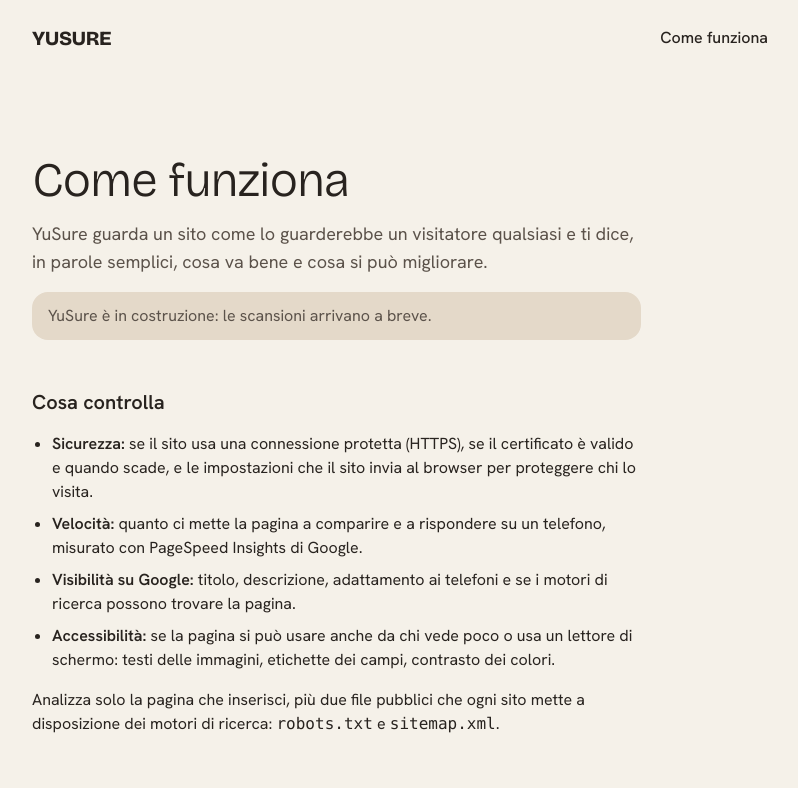
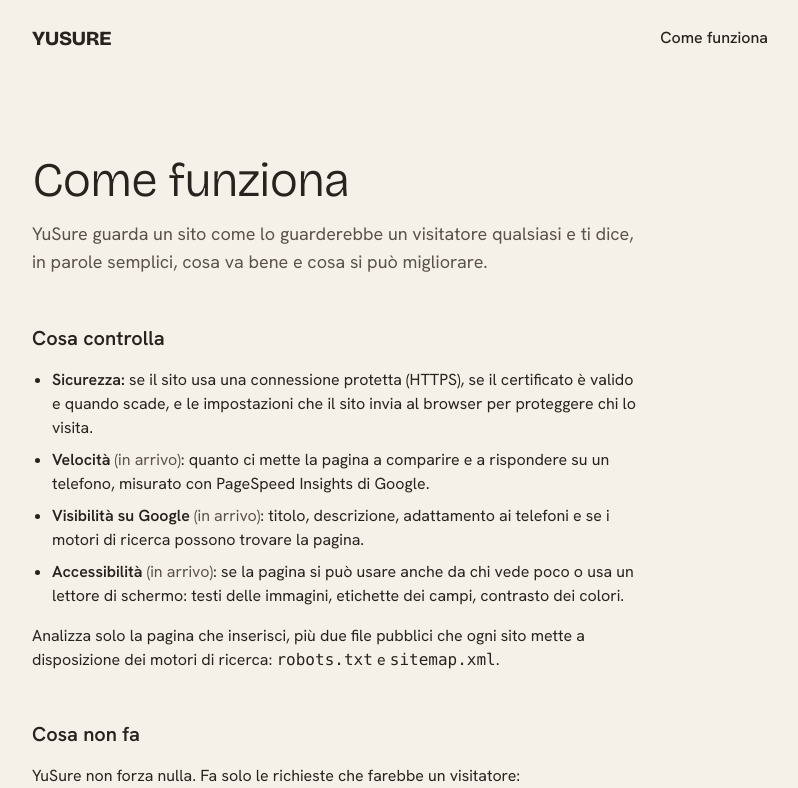
Before and after one commit to yvr1x02/YuSure, a Next.js app: page /come-funziona in a window 1280 px wide. Shown: the top 788 px of the page, without its empty margins (240-1038 px from the left). Built offline with nearby package versions, Linux system fonts and the light colour scheme.

Commit message:
Mark the checks still to come on Come funziona

```diff
--- a/src/app/come-funziona/page.tsx
+++ b/src/app/come-funziona/page.tsx
@@ -16,15 +16,13 @@ export default function HowItWorks() {
           YuSure guarda un sito come lo guarderebbe un visitatore qualsiasi e ti dice, in parole
           semplici, cosa va bene e cosa si può migliorare.
         </p>
-        <p className="rounded-xl bg-surface-raised px-4 py-3 text-ink-muted">
-          YuSure è in costruzione: le scansioni arrivano a breve.
-        </p>
       </header>
 
       <section aria-labelledby="cosa-controlla" className="flex flex-col gap-4">
         <h2 id="cosa-controlla" className="text-xl font-semibold">
           Cosa controlla
         </h2>
+        {/* "In arrivo" until the checks exist: SEO and accessibility in M4, speed in M5 (MILESTONES). */}
         <ul className="flex list-disc flex-col gap-2 pl-5">
           <li>
             <strong className="font-semibold">Sicurezza:</strong> se il sito usa una connessione
@@ -32,15 +30,15 @@ export default function HowItWorks() {
             sito invia al browser per proteggere chi lo visita.
           </li>
           <li>
-            <strong className="font-semibold">Velocità:</strong> quanto ci mette la pagina a
+            <strong className="font-semibold">Velocità</strong> <Upcoming />: quanto ci mette la pagina a
             comparire e a rispondere su un telefono, misurato con PageSpeed Insights di Google.
           </li>
           <li>
-            <strong className="font-semibold">Visibilità su Google:</strong> titolo, descrizione,
+            <strong className="font-semibold">Visibilità su Google</strong> <Upcoming />: titolo, descrizione,
             adattamento ai telefoni e se i motori di ricerca possono trovare la pagina.
           </li>
           <li>
-            <strong className="font-semibold">Accessibilità:</strong> se la pagina si può usare
+            <strong className="font-semibold">Accessibilità</strong> <Upcoming />: se la pagina si può usare
             anche da chi vede poco o usa un lettore di schermo: testi delle immagini, etichette dei
             campi, contrasto dei colori.
           </li>
@@ -125,3 +123,7 @@ export default function HowItWorks() {
     </article>
   );
 }
+
+function Upcoming() {
+  return <span className="text-ink-muted">(in arrivo)</span>;
+}
--- a/src/lib/scan-enabled.ts
+++ b/src/lib/scan-enabled.ts
@@ -1,7 +1,7 @@
 /**
- * Scans run only where SCAN_ENABLED is "true": Preview, until M3 brings the per-IP and
- * global limits (ADR-0003). The static Home reads it at build time, the Server Action
- * at every request: after changing it on Vercel, redeploy.
+ * Scans run only where SCAN_ENABLED is "true" (on Vercel: Preview and, since M3 added the
+ * limits of ADR-0003, Production). The static Home reads it at build time, the Server
+ * Action at every request: after changing it on Vercel, redeploy.
  */
 export function isScanEnabled(): boolean {
   return process.env.SCAN_ENABLED === "true";
```
Also changed, not shown: 2 other files (tests, documents, lock files or other folders).
